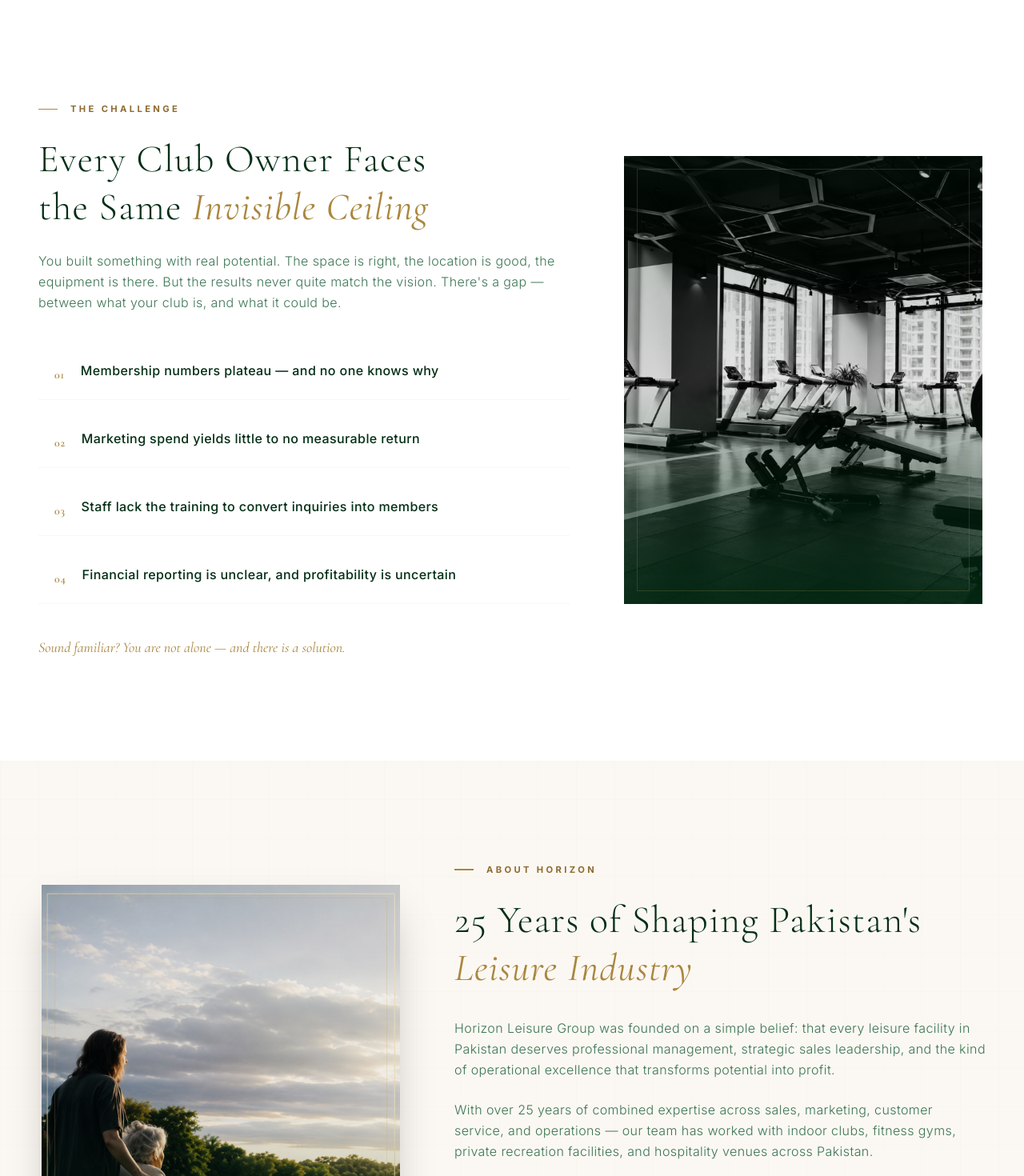
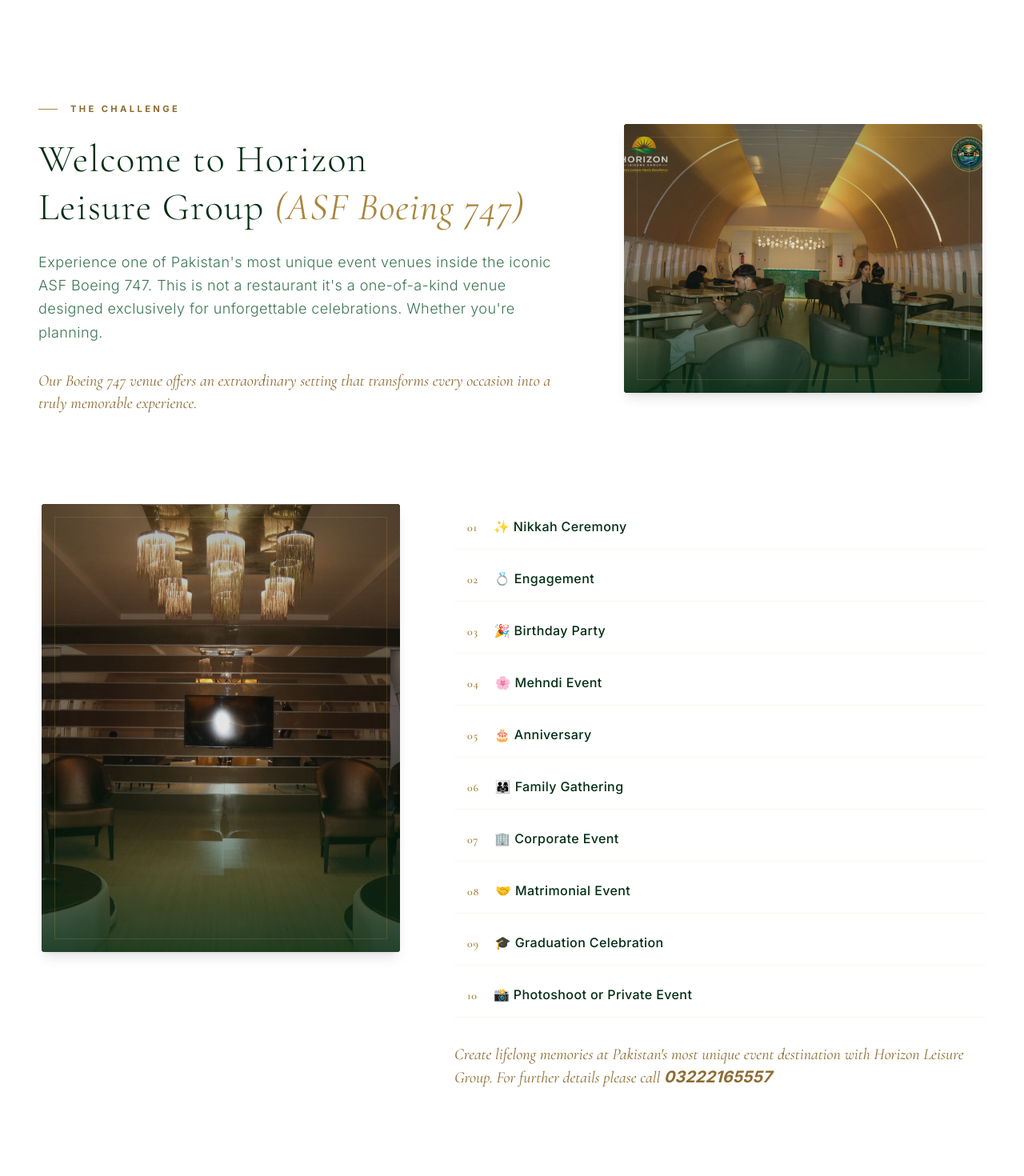
Before and after one commit to abdul000rehman9-dotcom/project-2, a React (Vite) app: page / in a window 1280 px wide. Shown: the part 1460-2930 px from the top of the page at 80% size. Built offline with nearby package versions, Linux system fonts and the light colour scheme.

Commit message:
editing content

```diff
--- a/src/components/Challenge.tsx
+++ b/src/components/Challenge.tsx
@@ -1,5 +1,4 @@
 import { useState } from "react";
-import { motion } from "motion/react";
 import { CHALLENGE_ITEMS } from "../data";
 
 export default function Challenge() {
@@ -8,10 +7,10 @@
 
   return (
     <section className="bg-white py-24 md:py-32 relative">
-      <div className="mx-auto max-w-7xl px-6 md:px-12">
-        <div className="grid grid-cols-1 lg:grid-cols-12 gap-12 lg:gap-16 items-stretch">
-
-          {/* Left Content */}
+      <div className="mx-auto max-w-7xl px-6 md:px-12 space-y-20 md:space-y-28">
+        {/* ================= SECTION 1: Header Content (Left) + First Image (Right) ================= */}
+        <div className="grid grid-cols-1 lg:grid-cols-12 gap-12 lg:gap-16 items-center">
+          {/* Top Header & Intro Paragraph (Left Column) */}
           <div className="lg:col-span-7 flex flex-col justify-center">
             <div className="flex items-center gap-4 mb-6">
               <div className="h-[1.5px] w-6 bg-gold-500" />
@@ -21,22 +20,76 @@
             </div>
 
             <h2 className="font-serif text-3xl sm:text-4xl md:text-5xl font-light text-green-950 tracking-wide leading-tight">
-              Every Club Owner Faces <br className="hidden md:block" />
-              the Same{" "}
+              Welcome to Horizon <br className="hidden md:block" />
+              Leisure Group{" "}
               <span className="text-gold-500 italic pr-2 font-normal">
-                Invisible Ceiling
+                (ASF Boeing 747)
               </span>
             </h2>
 
-            <p className="mt-6 font-sans text-base text-green-900/80 tracking-wide leading-relaxed font-light">
-              You built something with real potential. The space is right, the
-              location is good, the equipment is there. But the results never
-              quite match the vision. There's a gap — between what your club is,
-              and what it could be.
+            <p className="mt-6 font-sans text-base sm:text-lg text-green-900/80 tracking-wide leading-relaxed font-light">
+              Experience one of Pakistan's most unique event venues inside the
+              iconic ASF Boeing 747. This is not a restaurant it's a
+              one-of-a-kind venue designed exclusively for unforgettable
+              celebrations. Whether you're planning.
             </p>
 
-            {/* Challenge Interactive Numbered List */}
-            <div className="mt-10 space-y-4">
+            <p className="mt-8 font-serif text-lg md:text-xl text-gold-600 italic">
+              Our Boeing 747 venue offers an extraordinary setting that
+              transforms every occasion into a truly memorable experience.
+            </p>
+          </div>
+
+          {/* First Image (Right Column) */}
+          <div className="lg:col-span-5 flex items-center justify-center">
+            <div className="relative w-full max-w-md aspect-[4/3] bg-green-900 double-border overflow-hidden group rounded-sm shadow-lg">
+              <div className="absolute inset-0 bg-gradient-to-tr from-green-950 to-green-900 flex flex-col justify-between p-8 text-gold-50 z-0">
+                <div className="border-t border-l border-gold-400/30 w-12 h-12" />
+                <div className="self-end border-b border-r border-gold-400/30 w-12 h-12" />
+              </div>
+
+              <img
+                src="/The_Challenge_01.jpeg"
+                alt="Venue Ambience 1"
+                className="absolute inset-0 w-full h-full object-cover brightness-90 group-hover:scale-105 transition-transform duration-700 ease-out z-10"
+                onError={(e) => {
+                  e.currentTarget.style.display = "none";
+                }}
+              />
+
+              <div className="absolute inset-0 bg-gradient-to-t from-green-950/80 via-transparent to-green-950/20 z-20 pointer-events-none" />
+              <div className="absolute inset-4 border border-gold-400/20 z-20 pointer-events-none group-hover:inset-3 transition-all duration-500" />
+            </div>
+          </div>
+        </div>
+
+        {/* ================= SECTION 2: Second Image (Left) + 10 Challenge Items (Right) ================= */}
+        <div className="grid grid-cols-1 lg:grid-cols-12 gap-12 lg:gap-16 items-start">
+          {/* Second Image (Left Column) */}
+          <div className="lg:col-span-5 flex items-center justify-center order-2 lg:order-1 lg:sticky lg:top-24">
+            <div className="relative w-full max-w-md aspect-[4/5] bg-green-900 double-border overflow-hidden group rounded-sm shadow-lg">
+              <div className="absolute inset-0 bg-gradient-to-tr from-green-950 to-green-900 flex flex-col justify-between p-8 text-gold-50 z-0">
+                <div className="border-t border-l border-gold-400/30 w-12 h-12" />
+                <div className="self-end border-b border-r border-gold-400/30 w-12 h-12" />
+              </div>
+
+              <img
+                src="/The_Challenge_02.jpeg"
+                alt="Venue Ambience 2"
+                className="absolute inset-0 w-full h-full object-cover brightness-90 group-hover:scale-105 transition-transform duration-700 ease-out z-10"
+                onError={(e) => {
+                  e.currentTarget.style.display = "none";
+                }}
+              />
+
+              <div className="absolute inset-0 bg-gradient-to-t from-green-950/80 via-transparent to-green-950/20 z-20 pointer-events-none" />
+              <div className="absolute inset-4 border border-gold-400/20 z-20 pointer-events-none group-hover:inset-3 transition-all duration-500" />
+            </div>
+          </div>
+
+          {/* 10 Items List (Right Column) */}
+          <div className="lg:col-span-7 flex flex-col justify-center order-1 lg:order-2">
+            <div className="space-y-2">
               {CHALLENGE_ITEMS.map((challenge, idx) => {
                 const itemIndex = idx + 1;
                 const isActive = activeChallenge === itemIndex;
@@ -46,73 +99,36 @@
                     key={idx}
                     onMouseEnter={() => setActiveChallenge(itemIndex)}
                     onMouseLeave={() => setActiveChallenge(null)}
-                    className={`flex items-start gap-5 p-5 border-b border-gold-200/20 transition-all duration-300 group cursor-default ${
+                    className={`flex items-center gap-5 p-4 border-b border-gold-200/20 transition-all duration-300 group cursor-default ${
                       isActive
                         ? "bg-gold-50/40 translate-x-1"
                         : "bg-transparent"
                     }`}
                   >
-                    <div className="relative pt-1">
-                      {/* Gold vertical bar */}
+                    <div className="relative">
+                      {/* Gold vertical indicator */}
                       <div
-                        className={`absolute left-0 top-0 bottom-0 w-[2px] transition-all duration-300 ${
-                          isActive
-                            ? "bg-gold-400 h-fullScale"
-                            : "bg-transparent h-0"
+                        className={`absolute -left-4 top-0 bottom-0 w-[2px] transition-all duration-300 ${
+                          isActive ? "bg-gold-400 h-full" : "bg-transparent h-0"
                         }`}
                       />
 
-                      {/* Generates dynamic numbers like 01, 02, etc. directly from the loop index */}
                       <span className="font-serif text-sm font-semibold text-gold-500 tracking-wider">
                         {itemIndex < 10 ? `0${itemIndex}` : itemIndex}
                       </span>
                     </div>
+
                     <p className="font-sans text-sm sm:text-base text-green-950 font-medium tracking-wide group-hover:text-gold-600 transition-colors">
                       {challenge.text}
                     </p>
                   </div>
                 );
               })}
-            </div>
-
-            {/* Bottom Callout */}
-            <p className="mt-10 font-serif text-lg text-gold-500 italic">
-              Sound familiar? You are not alone — and there is a solution.
-            </p>
-          </div>
-
-          {/* Right Premium Frame */}
-          <div className="lg:col-span-5 flex items-center justify-center">
-            <div className="relative w-full max-w-md aspect-[4/5] bg-green-900 double-border overflow-hidden group">
-              {/* Fallback pattern */}
-              <div className="absolute inset-0 bg-gradient-to-tr from-green-950 to-green-900 flex flex-col justify-between p-8 text-gold-50 z-0">
-                <div className="border-t border-l border-gold-400/30 w-12 h-12" />
-                <div className="flex flex-col gap-2">
-                  <span className="font-serif text-2xl text-gold-300">
-                    EXCELLENCE
-                  </span>
-                  <span className="text-xs tracking-[0.2em] uppercase text-white/50">
-                    Horizon Fitness Management
-                  </span>
-                </div>
-                <div className="self-end border-b border-r border-gold-400/30 w-12 h-12" />
-              </div>
-
-              {/* Badli hui image yahan hai */}
-              <img
-                src="/challenge.jpeg"
-                alt="Club Challenges"
-                className="absolute inset-0 w-full h-full object-cover grayscale brightness-90 group-hover:scale-105 transition-transform duration-700 ease-out z-10"
-                onError={(e) => {
-                  e.currentTarget.style.display = "none";
-                }}
-              />
-
-              {/* Overlay vignette */}
-              <div className="absolute inset-0 bg-gradient-to-t from-green-950/80 via-transparent to-green-950/20 z-20 pointer-events-none" />
-
-              {/* Border Accent Overlay */}
-              <div className="absolute inset-4 border border-gold-400/20 z-20 pointer-events-none group-hover:inset-3 transition-all duration-500" />
+              <p className="mt-8 font-serif text-lg md:text-xl text-gold-600 italic">
+                Create lifelong memories at Pakistan's most unique event
+                destination with Horizon Leisure Group. For further details
+                please call  <span className="font-bold font-sans">03222165557</span>
+              </p>
             </div>
           </div>
         </div>
--- a/src/components/WhatsApp.tsx
+++ b/src/components/WhatsApp.tsx
@@ -1,8 +1,8 @@
 import { motion } from "motion/react";
 import { MessageCircle } from "lucide-react";
 
-// Easily configurable WhatsApp Number in international format
-const WHATSAPP_NUMBER = "923000000000";
+//  WhatsApp Number
+const WHATSAPP_NUMBER = "923222165557";
 
 // Pre-filled message (optional, can be empty or customized)
 const DEFAULT_MESSAGE = "Hello! I am interested in Horizon Leisure Group's premium event and booking services. I would love to connect.";
@@ -23,7 +23,7 @@
       className="fixed bottom-5 right-5 z-50"
       id="whatsapp-sticky-wrapper"
     >
-      {/* Outer Pulse Glow Effect in theme gold color */}
+      {/* Outer Pulse Glow Effect */}
       <div className="absolute inset-0 rounded-full bg-[#C9A054]/20 animate-ping pointer-events-none" />
 
       <motion.a
--- a/src/data.ts
+++ b/src/data.ts
@@ -10,23 +10,46 @@
   Testimonial,
   FAQItem
 } from "./types";
-
 export const CHALLENGE_ITEMS: ChallengeItem[] = [
   {
     number: "01",
-    text: "Membership numbers plateau — and no one knows why"
+    text: "✨ Nikkah Ceremony"
   },
   {
     number: "02",
-    text: "Marketing spend yields little to no measurable return"
+    text: "💍 Engagement"
   },
   {
     number: "03",
-    text: "Staff lack the training to convert inquiries into members"
+    text: "🎉 Birthday Party"
   },
   {
     number: "04",
-    text: "Financial reporting is unclear, and profitability is uncertain"
+    text: "🌸 Mehndi Event"
+  },
+  {
+    number: "05",
+    text: "🎂 Anniversary"
+  },
+  {
+    number: "06",
+    text: "👨‍👩‍👧 Family Gathering"
+  },
+  {
+    number: "07",
+    text: "🏢 Corporate Event"
+  },
+  {
+    number: "08",
+    text: "🤝 Matrimonial Event"
+  },
+  {
+    number: "09",
+    text: "🎓 Graduation Celebration"
+  },
+  {
+    number: "10",
+    text: "📸 Photoshoot or Private Event"
   }
 ];
 
```
Also changed, not shown: public/The_Challenge_01.jpeg (added), public/The_Challenge_02.jpeg (added).
